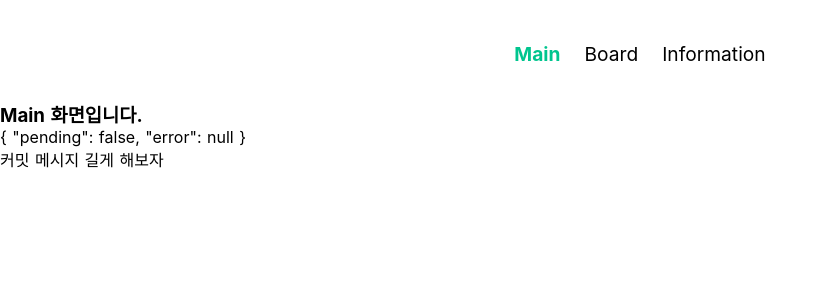
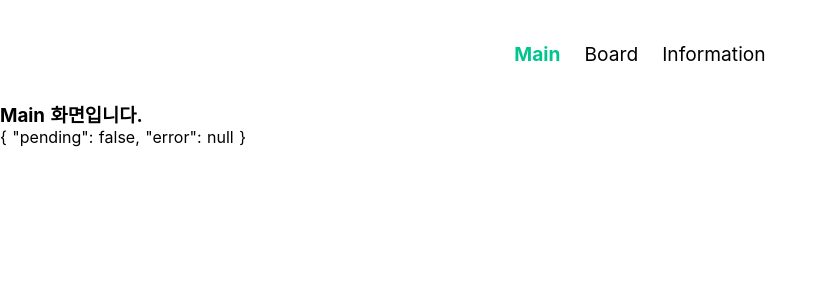
Before and after one commit to nam-yoonjae/nuxt-second, a Nuxt app: page / in a window 1280 px wide. Shown: the top 300 px of the page, without its empty margins (0-827 px from the left). Built offline with nearby package versions, Linux system fonts and the light colour scheme.

Commit message:
Head commit message here is description of commit message

```diff
--- a/pages/index.vue
+++ b/pages/index.vue
@@ -6,9 +6,6 @@
         {{$fetchState}}
           <h3>{{rendering}}</h3>
         </div>
-      </div>
-      <div>
-        커밋 메시지 길게 해보자
       </div>
   </div>
 </template>
```
